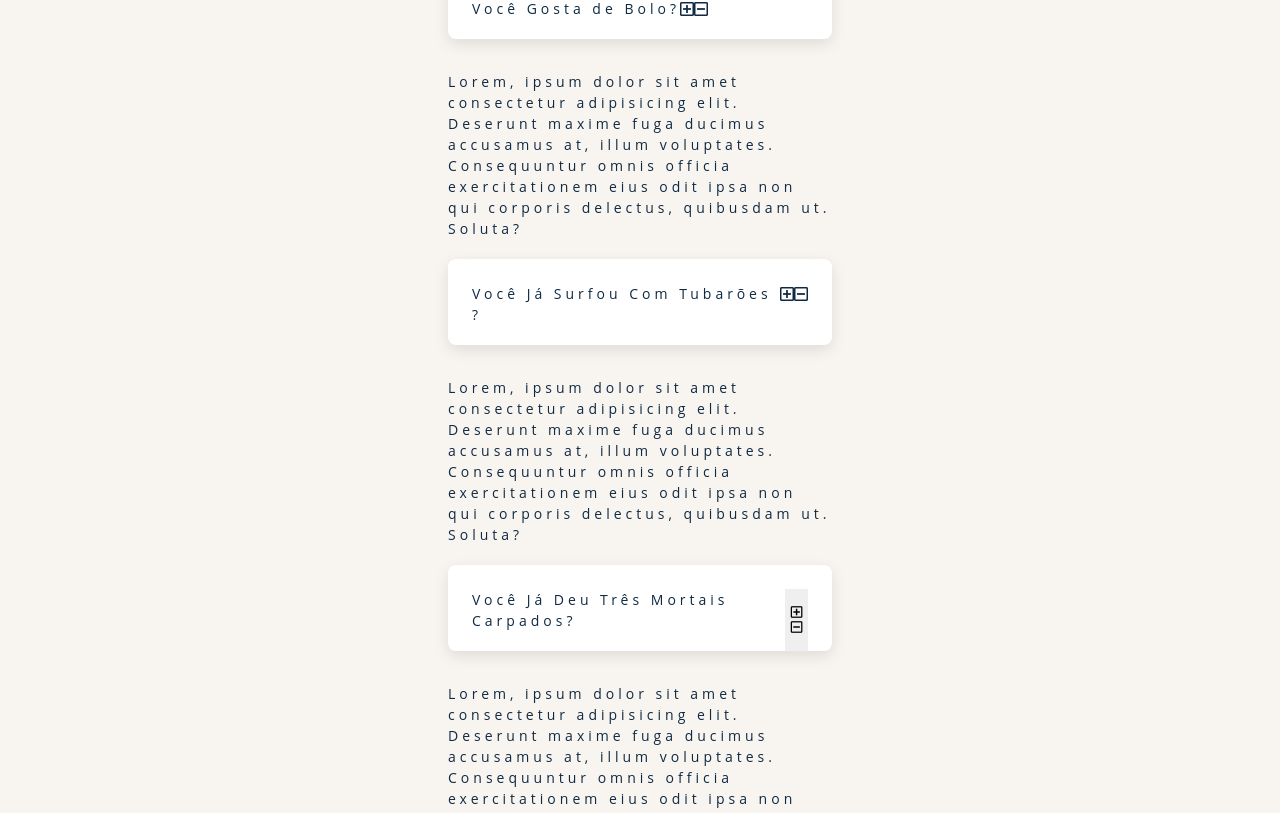
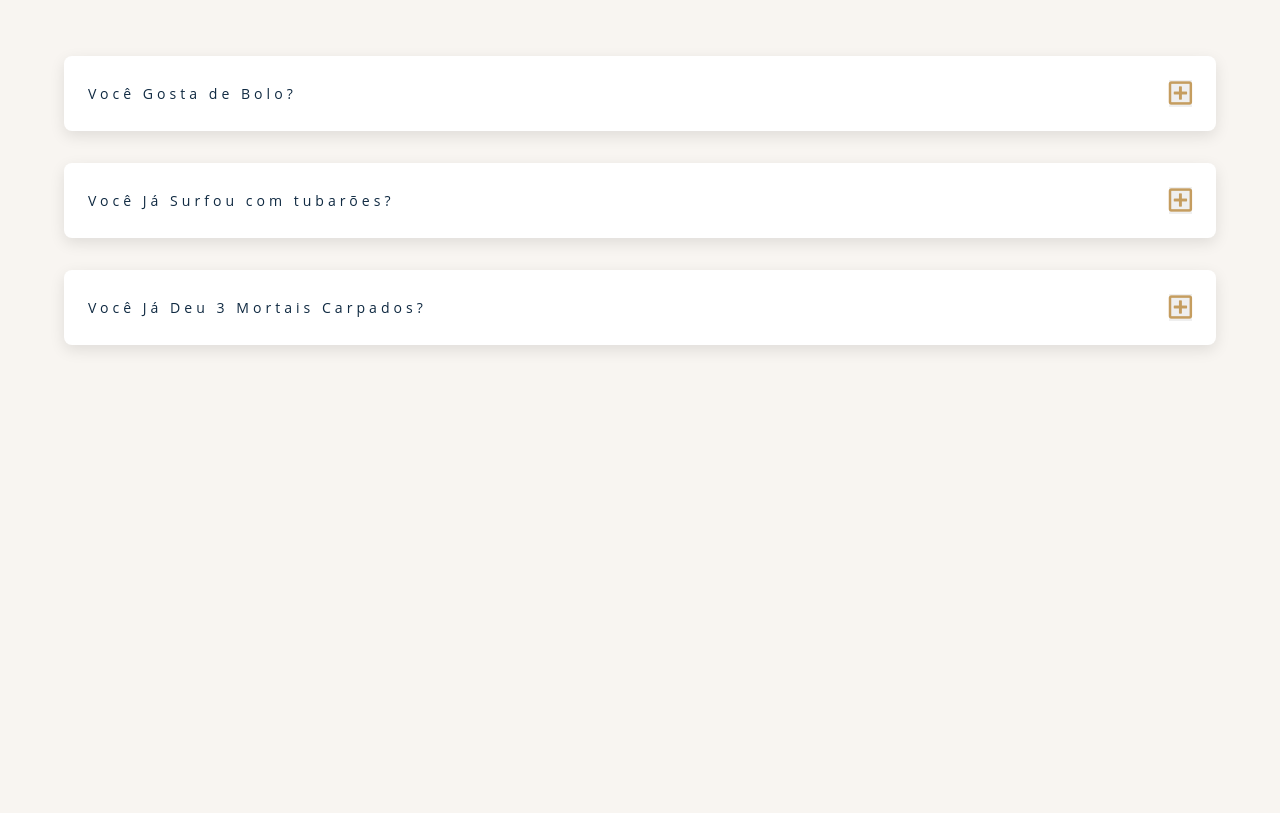
Before and after one commit to KevenDev/Questions-and-Answer, a plain HTML site: page index.html in a window 1280 px wide. Shown: the part 174-987 px from the top of the page. After the commit the page ends 800 px from the top, so only its background shows below. Drawn offline with Linux system fonts and the light colour scheme.

```diff
--- a/index.html
+++ b/index.html
@@ -17,48 +17,57 @@
         <div class="title">
             <h2>Perguntas Gerais</h2>
         </div>
-        <article class="questions">
-            <div class="first-question">
-                <p> Você Gosta de Bolo?</p>
-                <button type="button" class="btn-answer"> </button>
-                <span class="icon-plus">
-                    <i class="far fa-plus-square"></i>
-                </span>
-                <span class="icon-minus">
-                    <i class="far fa-minus-square"></i>
-                </span>
+        <div class="questions">
+            <div class="question-adjust">
+                <div class="question-title">
+                    <p> Você Gosta de Bolo?</p>
+                    <div class="btn">
+                        <button class="btn-answer">
+                            <i class="far fa-plus-square fa-2x"></i>
+                        </button>
+                        <button class="btn-answer" hidden>
+                            <i class="far fa-minus-square fa-2x"></i>
+                        </button>
+                    </div>
+                </div>
+                <div class="text-answer" hidden>
+                    <p> Lorem ipsum dolor sit amet, consectetur adipisicing elit. Est dolore illo dolores quia nemo doloribus quaerat, magni numquam repellat reprehenderit. </p>
+                </div>
             </div>
-            <div class="text-answer">
-                <p> Lorem, ipsum dolor sit amet consectetur adipisicing elit. Deserunt maxime fuga ducimus accusamus at, illum voluptates. Consequuntur omnis officia exercitationem eius odit ipsa non qui corporis delectus, quibusdam ut. Soluta? </p>
+
+            <div class="question-adjust">
+                <div class="question-title">
+                    <p> Você Já Surfou com tubarões?</p>
+                    <div class="btn">
+                        <button class="btn-answer">
+                            <i class="far fa-plus-square fa-2x"></i>
+                        </button>
+                        <button class="btn-answer" hidden>
+                            <i class="far fa-minus-square fa-2x"></i>
+                        </button>
+                    </div>
+                </div>
+                <div class="text-answer" hidden>
+                    <p> Lorem ipsum dolor sit amet, consectetur adipisicing elit. Est dolore illo dolores quia nemo doloribus quaerat, magni numquam repellat reprehenderit. </p>
+                </div>
             </div>
-            <div class="second-question">
-                <p> Você Já Surfou Com Tubarões ?</p>
-                <button type="button" class="btn-answer"> </button>
-                <span class="icon-plus">
-                    <i class="far fa-plus-square"></i>
-                </span>
-                <span class="icon-minus">
-                    <i class="far fa-minus-square"></i>
-                </span>
+
+            <div class="question-adjust">
+                <div class="question-title">
+                    <p> Você Já Deu 3 Mortais Carpados?</p>
+                    <div class="btn">
+                        <button class="btn-answer">
+                            <i class="far fa-plus-square fa-2x"></i>
+                        </button>
+                        <button class="btn-answer" hidden>
+                            <i class="far fa-minus-square fa-2x"></i>
+                        </button>
+                    </div>
+                </div>
+                <div class="text-answer" hidden>
+                    <p>Lorem ipsum dolor sit amet, consectetur adipisicing elit. Est dolore illo dolores quia nemo doloribus quaerat, magni numquam repellat reprehenderit. </p>
+                </div>
             </div>
-            <div class="text-answer">
-                <p> Lorem, ipsum dolor sit amet consectetur adipisicing elit. Deserunt maxime fuga ducimus accusamus at, illum voluptates. Consequuntur omnis officia exercitationem eius odit ipsa non qui corporis delectus, quibusdam ut. Soluta? </p>
-            </div>
-            <div class="third-question">
-                <p> Você Já Deu Três Mortais Carpados? </p>
-                <button type="button" class="btn-answer">
-                <span class="icon-plus">
-                    <i class="far fa-plus-square"></i>
-                </span>
-                <span class="icon-minus">
-                    <i class="far fa-minus-square"></i>
-                </span>
-                </button>
-            </div>
-            <div class="text-answer">
-                <p> Lorem, ipsum dolor sit amet consectetur adipisicing elit. Deserunt maxime fuga ducimus accusamus at, illum voluptates. Consequuntur omnis officia exercitationem eius odit ipsa non qui corporis delectus, quibusdam ut. Soluta? </p>
-            </div>
-        </article>
     </section>
 
 
--- a/style.css
+++ b/style.css
@@ -47,9 +47,7 @@
   ===============
   */
 
-  *,
-  ::after,
-  ::before {
+  *{
     margin: 0;
     padding: 0;
     box-sizing: border-box;
@@ -57,91 +55,73 @@
   body {
     background: var(--clr-grey-10);
     color: var(--clr-grey-1);
-    line-height: 1.5;
-  }
-
-  h1,
-  h2,
-  h3,
-  h4 {
-    letter-spacing: var(--spacing);
-    text-transform: capitalize;
-    line-height: 1.25;
-    margin-bottom: 0.75rem;
-  }
-  h1 {
-    font-size: 3rem;
-  }
-  h2 {
-    font-size: 2rem;
-  }
-  h3 {
-    font-size: 1.25rem;
-  }
-  h4 {
-    font-size: 0.875rem;
-  }
-  p {
-    margin-bottom: 1.25rem;
-    color: var(--clr-grey-5);
-    font-size: 0.875rem;
   }
 
 .container{
     display: flex;
     justify-content: center;
     flex-direction: column;
-    align-items: center;
     margin: 0 auto;
     width: 95vw;
-    height: 100%;
+    align-items: center;
 }
 
-.title{
+.title h2{
     color: var(--clr-gold);
     font-family: 'Great Vibes', cursive;
-    font-size: 38px;
-    margin-top: 10vh;
-    margin-bottom: 1rem;
+    font-size: 2rem;
+    margin-top: 7.9rem;
+    margin-bottom: 3rem;
+    letter-spacing: var(--spacing);
 }
 
+
 .questions{
-    width:  30vw;
+    margin-top: 1rem;
 }
 
 .questions p{
     font-family: var(--ff-secondary);
     color: var(--clr-grey-1);
     letter-spacing: var(--spacing);
+    font-size: 0.88rem;
 }
 
-.first-question{
+.question-title{
     display: flex;
     background: var(--clr-white);
     box-shadow: var(--light-shadow);
     border-radius: var(--radius);
-    padding: 1.5rem 1.5rem 0 1.5rem;
-    margin-bottom: 2rem;
-}
+    padding: 1.5rem;
+    justify-content: space-between;
+    align-items: center;
+    width:  90vw;
 
-.second-question{
-    display: flex;
-    background: var(--clr-white);
-    box-shadow: var(--light-shadow);
-    border-radius: var(--radius);
-    padding: 1.5rem 1.5rem 0 1.5rem;
-    margin-bottom: 2rem;
-}
-
-.third-question{
-    display: flex;
-    background: var(--clr-white);
-    box-shadow: var(--light-shadow);
-    border-radius: var(--radius);
-    padding: 1.5rem 1.5rem 0 1.5rem;
-    margin-bottom: 2rem;
 }
 
 .btn-answer{
-    border: none;
+  border: none;
+  color: var(--clr-gold);
 }
+
+.text-answer{
+    background: var(--clr-white);
+    box-shadow: var(--light-shadow);
+    padding: 1.5rem;
+    margin-bottom: 2rem;
+    justify-content: space-between;
+    align-items: center;
+    width:  90vw;
+}
+
+.text-answer p{
+  color: var(--clr-grey-5);
+  letter-spacing: normal;
+  font-size: 0.88rem;
+  line-height: 0.75rem;
+  line-height: 1.5;
+}
+
+.question-adjust{
+  margin-bottom: 2rem;
+}
```
